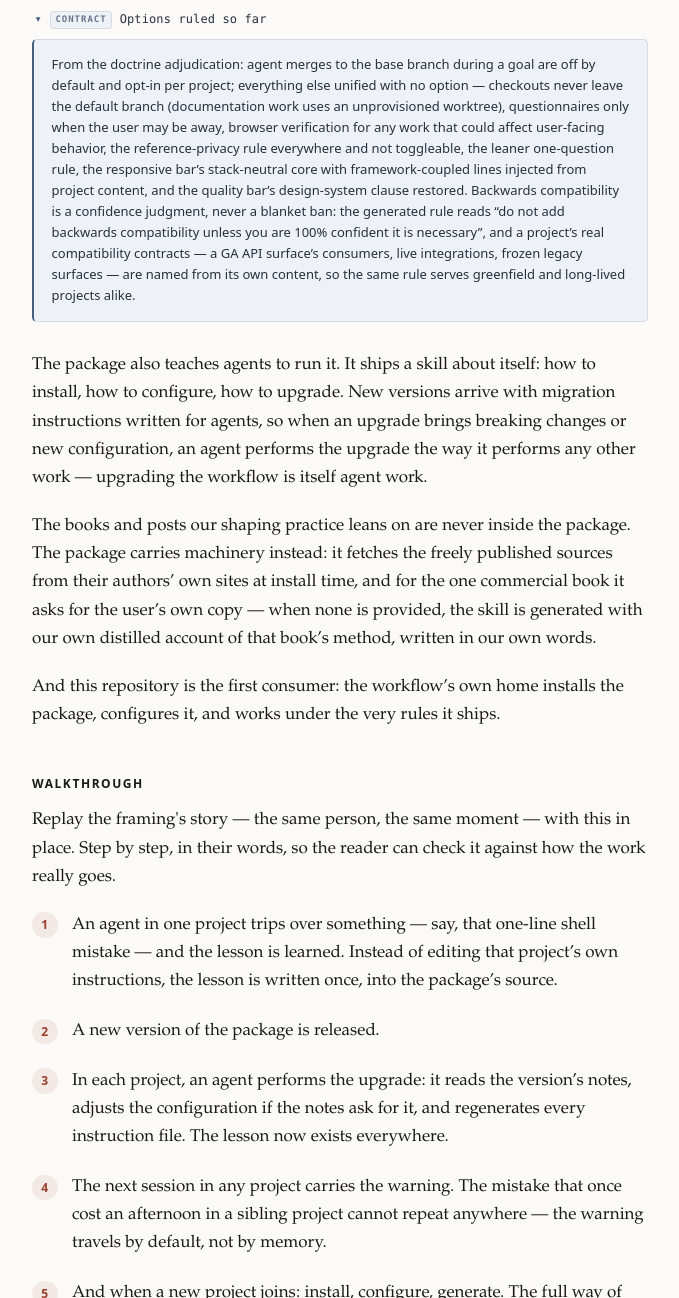
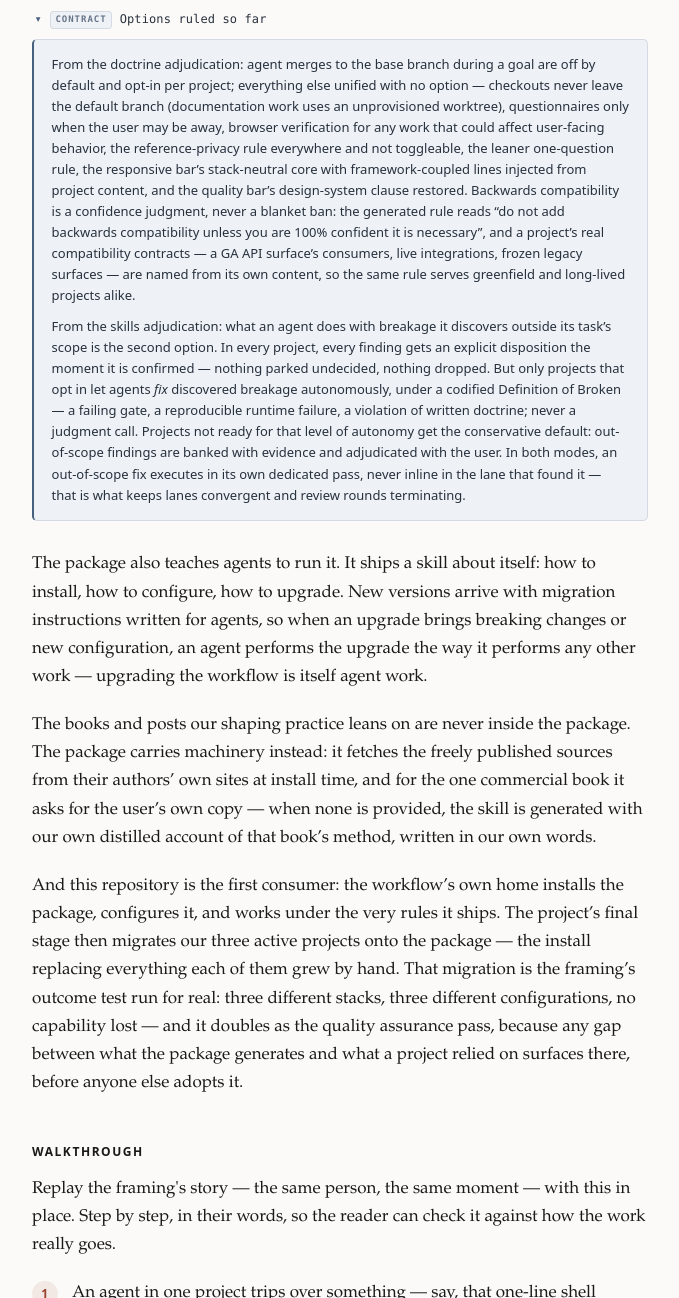
Before and after one commit to seasonedcc/seasoned-skills, a plain HTML site: page shaping/one-workflow/index.html in a window 1280 px wide. Shown: the part 3978-5276 px from the top of the page, without its empty margins (300-979 px from the left). Drawn offline with Linux system fonts and the light colour scheme.

Commit message:
Codify the discovered-breakage autonomy option and the final-stage migration

```diff
--- a/shaping/one-workflow/index.html
+++ b/shaping/one-workflow/index.html
@@ -222,6 +222,21 @@
               legacy surfaces &mdash; are named from its own content, so the same rule
               serves greenfield and long-lived projects alike.
             </p>
+            <p>
+              From the skills adjudication: what an agent does with breakage it
+              discovers outside its task&rsquo;s scope is the second option. In every
+              project, every finding gets an explicit disposition the moment it is
+              confirmed &mdash; nothing parked undecided, nothing dropped. But only
+              projects that opt in let agents <em>fix</em> discovered breakage
+              autonomously, under a codified Definition of Broken &mdash; a failing
+              gate, a reproducible runtime failure, a violation of written doctrine;
+              never a judgment call. Projects not ready for that level of autonomy get
+              the conservative default: out-of-scope findings are banked with evidence
+              and adjudicated with the user. In both modes, an out-of-scope fix
+              executes in its own dedicated pass, never inline in the lane that found
+              it &mdash; that is what keeps lanes convergent and review rounds
+              terminating.
+            </p>
           </div>
         </details>
         <p>
@@ -242,6 +257,13 @@
         <p>
           And this repository is the first consumer: the workflow&rsquo;s own home
           installs the package, configures it, and works under the very rules it ships.
+          The project&rsquo;s final stage then migrates our three active projects onto
+          the package &mdash; the install replacing everything each of them grew by
+          hand. That migration is the framing&rsquo;s outcome test run for real: three
+          different stacks, three different configurations, no capability lost &mdash;
+          and it doubles as the quality assurance pass, because any gap between what
+          the package generates and what a project relied on surfaces there, before
+          anyone else adopts it.
         </p>
 
         <h3>Walkthrough</h3>
```
